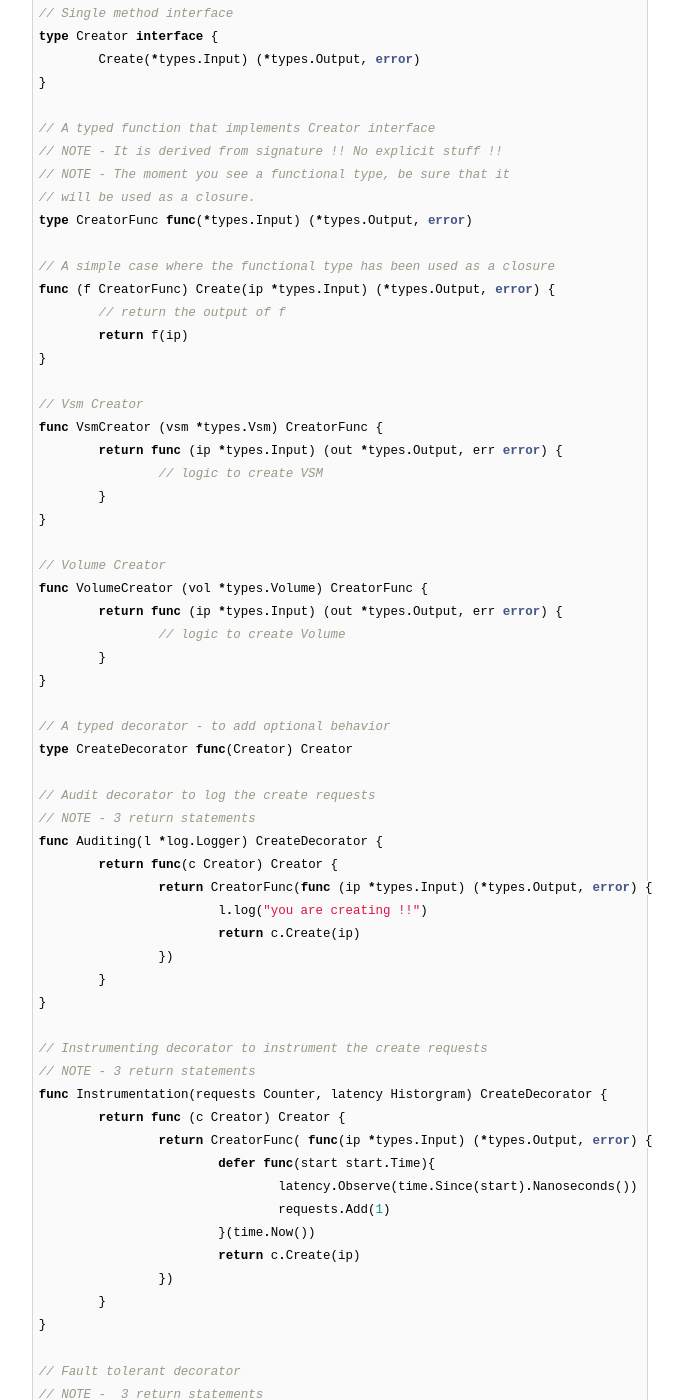
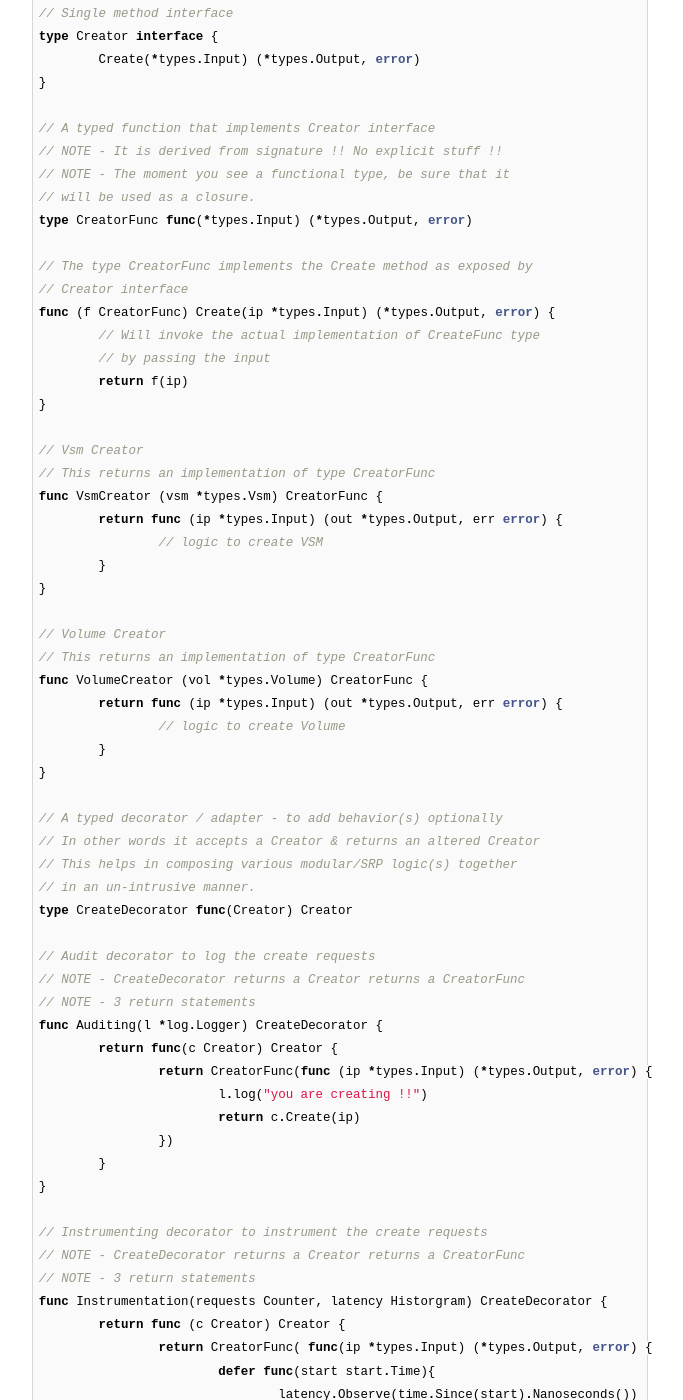
Before and after one commit to AmitKumarDas/amitkumardas.github.io, a Jekyll site: the page built from _posts/2016-07-14-my-golang-refresher.md, in a window 1280 px wide and 1400 px high, scrolled down 4426 px. Shown: the whole window, without its empty margins (300-983 px from the left). Built offline with Jekyll 4.4.1, drawn with Linux system fonts in a browser that asks for light colours; some of the changed text lies outside the part shown.

Commit message:
Update 2016-07-14-my-golang-refresher.md

```diff
--- a/_posts/2016-07-14-my-golang-refresher.md
+++ b/_posts/2016-07-14-my-golang-refresher.md
@@ -227,13 +227,16 @@ type Creator interface {
 // will be used as a closure.
 type CreatorFunc func(*types.Input) (*types.Output, error)
 
-// A simple case where the functional type has been used as a closure
+// The type CreatorFunc implements the Create method as exposed by
+// Creator interface
 func (f CreatorFunc) Create(ip *types.Input) (*types.Output, error) {
-	// return the output of f
+	// Will invoke the actual implementation of CreateFunc type
+	// by passing the input
 	return f(ip)
 }
 
 // Vsm Creator
+// This returns an implementation of type CreatorFunc
 func VsmCreator (vsm *types.Vsm) CreatorFunc {
 	return func (ip *types.Input) (out *types.Output, err error) {
 		// logic to create VSM
@@ -241,16 +244,21 @@ func VsmCreator (vsm *types.Vsm) CreatorFunc {
 }
 
 // Volume Creator
+// This returns an implementation of type CreatorFunc
 func VolumeCreator (vol *types.Volume) CreatorFunc {
 	return func (ip *types.Input) (out *types.Output, err error) {
 		// logic to create Volume
 	}
 }
 
-// A typed decorator - to add optional behavior
+// A typed decorator / adapter - to add behavior(s) optionally
+// In other words it accepts a Creator & returns an altered Creator
+// This helps in composing various modular/SRP logic(s) together
+// in an un-intrusive manner.
 type CreateDecorator func(Creator) Creator
 
 // Audit decorator to log the create requests
+// NOTE - CreateDecorator returns a Creator returns a CreatorFunc
 // NOTE - 3 return statements
 func Auditing(l *log.Logger) CreateDecorator {
 	return func(c Creator) Creator {
@@ -262,6 +270,7 @@ func Auditing(l *log.Logger) CreateDecorator {
 }
 
 // Instrumenting decorator to instrument the create requests
+// NOTE - CreateDecorator returns a Creator returns a CreatorFunc
 // NOTE - 3 return statements
 func Instrumentation(requests Counter, latency Historgram) CreateDecorator {
 	return func (c Creator) Creator {
@@ -276,7 +285,8 @@ func Instrumentation(requests Counter, latency Historgram) CreateDecorator {
 }
 
 // Fault tolerant decorator
-// NOTE -  3 return statements
+// NOTE - CreateDecorator returns a Creator returns a CreatorFunc
+// NOTE - 3 return statements
 func FaultTolerant(attempts int, backoff time.Duration) CreateDecorator {
 	return func(c Creator) Creator {
 		return CreatorFunc(func (ip *types.Input) (out *types.Output, err error) {
```
